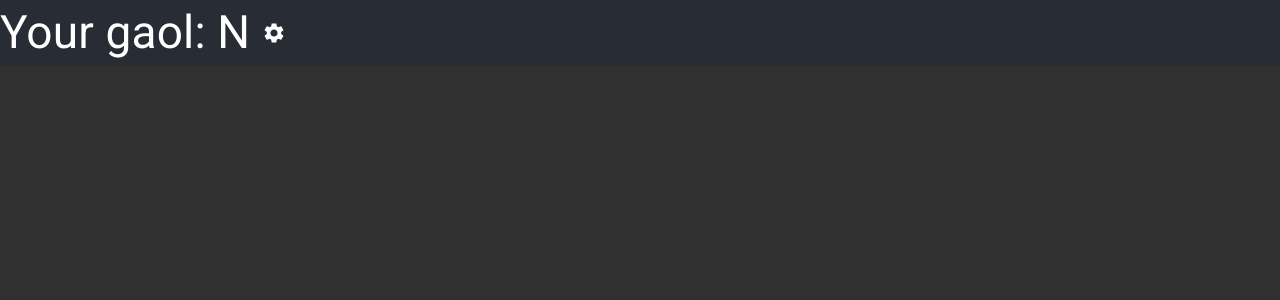
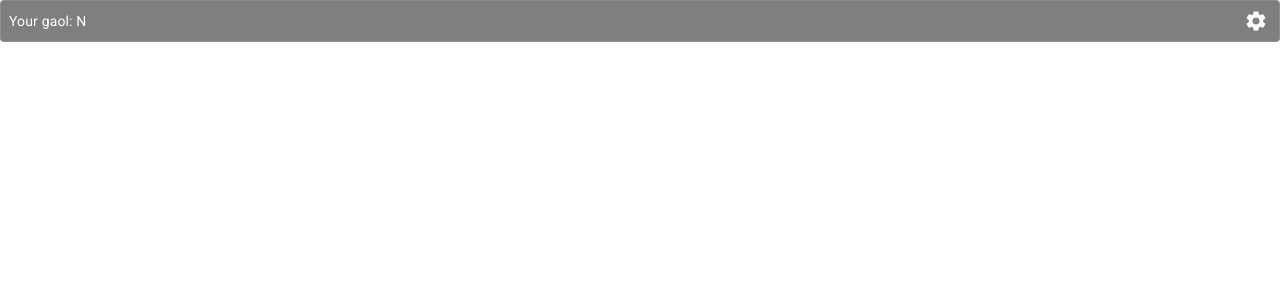
Before and after one commit to supskv/gaol-plugin, a React (Create React App) app: page / in a window 1280 px wide. Shown: the top 300 px of the page. Built offline with nearby package versions, Linux system fonts and the light colour scheme.

Commit message:
update css

```diff
--- a/src/components/UI/PartyPanel.js
+++ b/src/components/UI/PartyPanel.js
@@ -166,7 +166,7 @@ function PartyPanel() {
 
   return (
     <div>
-      <Card>
+      <Card style={{ paddingBottom: 0 }}>
         <CardHeader
           action={
             <IconButton onClick={handleMenuClick} aria-controls="simple-menu" aria-haspopup="true" aria-label="more">
--- a/src/components/overlay/OverlayContext.js
+++ b/src/components/overlay/OverlayContext.js
@@ -36,7 +36,6 @@ const Overlay = ({ children }) => {
         }
 
         // console.log('fetchUserConfig')
-        console.log(window.navigator);
         setMei(userGaolConfig.meIndex)
         setPlayers(userGaolConfig.players)
         setCountMatch(userGaolConfig.countMatch)
--- a/src/index.css
+++ b/src/index.css
@@ -1,10 +1,12 @@
-body {
+html, body {
   margin: 0;
   font-family: -apple-system, BlinkMacSystemFont, 'Segoe UI', 'Roboto', 'Oxygen',
     'Ubuntu', 'Cantarell', 'Fira Sans', 'Droid Sans', 'Helvetica Neue',
     sans-serif;
   -webkit-font-smoothing: antialiased;
   -moz-osx-font-smoothing: grayscale;
+  background: transparent !important;
+  height: 100% !important;
 }
 
 code {
@@ -18,3 +20,7 @@ code {
 ::-webkit-scrollbar {
   display: none;
 }
+
+#root {
+  height: 100%;
+}
--- a/src/pages/Home.css
+++ b/src/pages/Home.css
@@ -10,7 +10,7 @@
 }
 
 .App-header {
-  background-color: #282c34;
+  background-color: transparent;
   /* min-height: 100vh; */
   display: flex;
   flex-direction: row;
--- a/src/pages/Home.js
+++ b/src/pages/Home.js
@@ -3,31 +3,59 @@ import { OverlayContext } from '../components/overlay/OverlayContext';
 import IconButton from '@material-ui/core/IconButton';
 import SettingsIcon from '@material-ui/icons/Settings';
 import './Home.css';
+import { Paper, Typography } from '@material-ui/core'
+import { alpha, makeStyles } from '@material-ui/core/styles'
 
-// async function sleep (time) {
-//   return new Promise((resolve) => setTimeout(resolve, time));
-// }
+const useStyles = makeStyles((theme) => {
+  console.log(theme)
+  return {
+    root: {
+      display: 'flex',
+      justifyContent: 'space-between',
+      padding: '5px 8px',
+      background: alpha('#000000', 0.5),
+      // background: alpha(theme.palette.background.default, 0.8),
+      // borderRadius: '10%',
+    },
+    msgRoot: {
+      display: 'flex',
+      flexDirection: 'column',
+      justifyContent: 'center',
+    },
+    paper: {
+      padding: theme.spacing(2),
+      textAlign: 'center',
+      color: theme.palette.text.secondary,
+    },
+  }
+});
 
 function Home() {
+  const classes = useStyles();
   const overlay = useContext(OverlayContext)
 
   const openWindowSetting = () => {
-		let querystring = String(window.location.search)
-		let joiner      = (querystring.indexOf("?") !== -1) ? "&" : "?"
-		querystring = `${querystring}${joiner}`
+    let querystring = String(window.location.search)
+    let joiner = (querystring.indexOf("?") !== -1) ? "&" : "?"
+    querystring = `${querystring}${joiner}`
     let href = window.location.href
-		window.open(`${href}settings`, "", "width=680,height=860,location=no,menubar=yes");
+    window.open(`${href}settings`, "", "width=680,height=870,location=no,menubar=yes");
   }
 
+
   return (
-    <div className="App">
-      <header className="App-header">
-        Your gaol: {overlay.order || "N"}
-        <IconButton aria-label="setting" onClick={() => openWindowSetting()}>
-            <SettingsIcon />
+    <Paper className={classes.root} variant="outlined" elevation={3}>
+      <div className={classes.msgRoot}>
+        <Typography variant="p">
+          Your gaol: {overlay.order || "N"}
+        </Typography>
+      </div>
+      <div>
+        <IconButton aria-label="setting" size="small" onClick={() => openWindowSetting()}>
+          <SettingsIcon />
         </IconButton>
-      </header>
-    </div>
+      </div>
+    </Paper>
   );
 }
 
--- a/src/pages/Setting.js
+++ b/src/pages/Setting.js
@@ -50,6 +50,25 @@ function a11yProps(index) {
 
 function Setting() {
   const theme = useTheme();
+  const useStyles = makeStyles((theme) => ({
+    root: {
+      background: theme.palette.background.default,
+      height: 'inherit',
+    },
+    // background: {
+    //   position: 'absolute',
+    //   top: 0,
+    //   left: 0,
+    //   width: '100%',
+    //   height: '100%',
+    //   zIndex: 0,
+    //   background: theme.palette.background.default,
+    //   backgroundSize: 'cover',
+    //   backgroundPosition: 'center',
+    //   opacity: 1,
+    // }
+  }))
+  const classes = useStyles()
   const [value, setValue] = React.useState(0);
   const [radioValue, setRadioValue] = React.useState(0);
 
@@ -62,8 +81,9 @@ function Setting() {
   };
 
   return (
-    <div>
-      <AppBar position="static" color="default">
+    <div className={classes.root}>
+      {/* <div className={classes.background}> </div> */}
+      <AppBar position="sticky" color="default">
         <Tabs
           value={value}
           onChange={handleChange}
```
